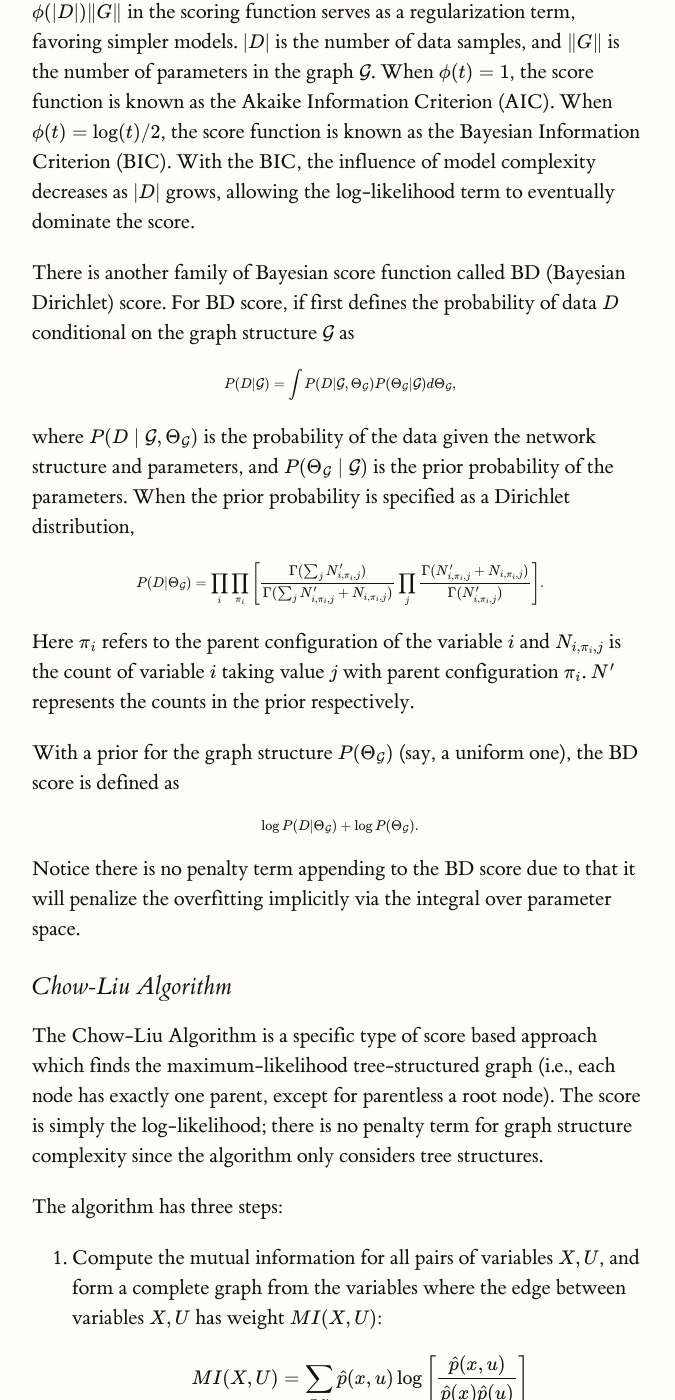
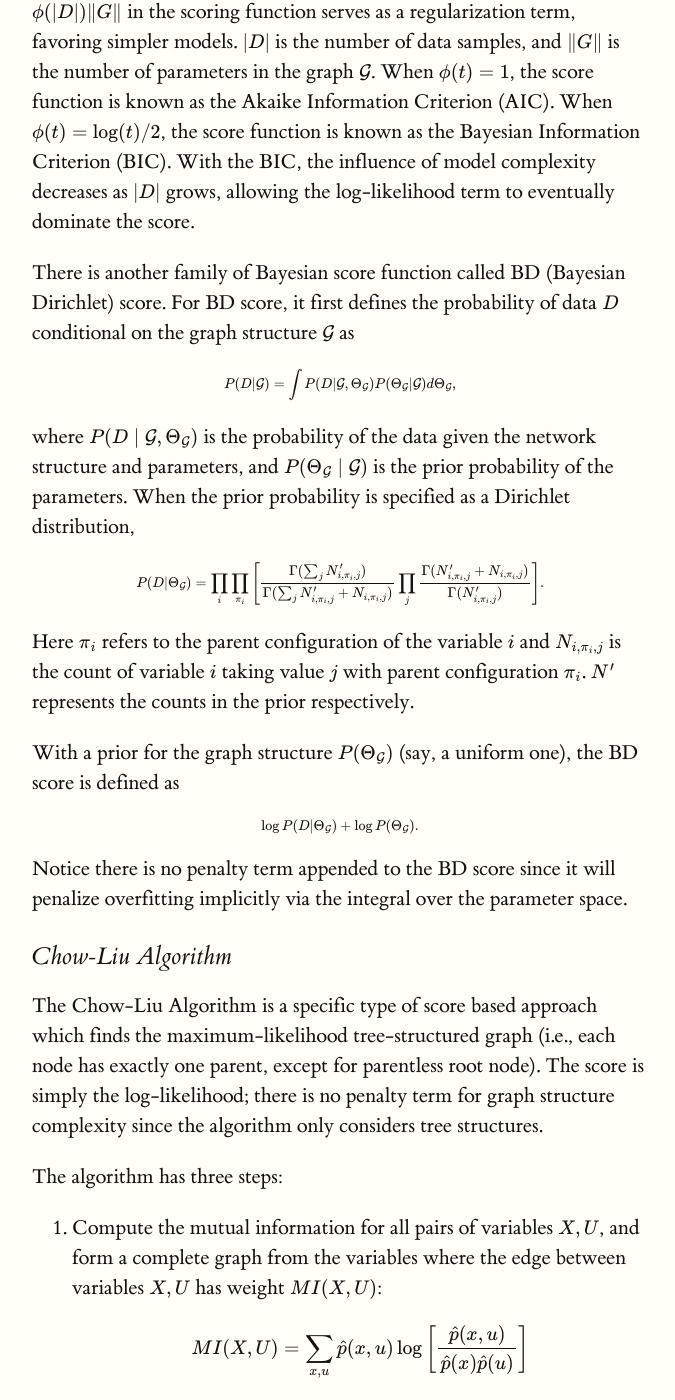
Before and after one commit to ermongroup/cs228-notes, a Jekyll site: the page built from learning/structure/index.md, in a window 1280 px wide and 1400 px high, scrolled down 948 px. Shown: the whole window, without its empty margins (128-803 px from the left). Built offline with Jekyll 4.4.1, drawn with Linux system fonts in a browser that asks for light colours; formulas are drawn with MathJax 3; some of the changed text lies outside the part shown.

Commit message:
Small updates to structure learning (#215)
* Fix typo in equation

* Small updates to structure learning

```diff
--- a/learning/structure/index.md
+++ b/learning/structure/index.md
@@ -17,7 +17,7 @@ $$ Score(G:D) = LL(G:D) - \phi(|D|) \|G\|. $$
 
 Here $$LL(G:D)$$ refers to the log-likelihood of the data under the graph structure $$\mathcal{G}$$. The parameters in the Bayesian network $$G$$ are estimated based on MLE and the log-likelihood score is calculated based on the estimated parameters. If the score function only consisted of the log-likelihood term, then the optimal graph would be a complete graph, which is probably overfitting the data. Instead, the second term $$\phi(\lvert D \rvert) \lVert G \rVert$$ in the scoring function serves as a regularization term, favoring simpler models. $$\lvert D \rvert$$ is the number of data samples, and $$\|G\|$$ is the number of parameters in the graph $$\mathcal{G}$$. When $$\phi(t) = 1$$, the score function is known as the Akaike Information Criterion (AIC). When $$\phi(t) = \log(t)/2$$, the score function is known as the Bayesian Information Criterion (BIC). With the BIC, the influence of model complexity decreases as $$\lvert D \rvert$$ grows, allowing the log-likelihood term to eventually dominate the score.
 
-There is another family of Bayesian score function called BD (Bayesian Dirichlet) score. For BD score, if first defines the probability of data $$D$$ conditional on the graph structure $$\mathcal{G}$$ as
+There is another family of Bayesian score function called BD (Bayesian Dirichlet) score. For BD score, it first defines the probability of data $$D$$ conditional on the graph structure $$\mathcal{G}$$ as
 
 $$
 P(D|\mathcal{G})=\int P(D|\mathcal{G}, \Theta_{\mathcal{G}})P(\Theta_{\mathcal{G}}|\mathcal{G})d\Theta_{\mathcal{G}},
@@ -36,11 +36,11 @@ With a prior for the graph structure $$P(\Theta_{\mathcal{G}})$$ (say, a uniform
 
 $$ \log P(D|\Theta_{\mathcal{G}}) + \log P(\Theta_{\mathcal{G}}). $$
 
-Notice there is no penalty term appending to the BD score due to that it will penalize the overfitting implicitly via the integral over parameter space.
+Notice there is no penalty term appended to the BD score since it will penalize overfitting implicitly via the integral over the parameter space.
 
 ### Chow-Liu Algorithm
 
-The Chow-Liu Algorithm is a specific type of score based approach which finds the maximum-likelihood tree-structured graph (i.e., each node has exactly one parent, except for parentless a root node). The score is simply the log-likelihood; there is no penalty term for graph structure complexity since the algorithm only considers tree structures.
+The Chow-Liu Algorithm is a specific type of score based approach which finds the maximum-likelihood tree-structured graph (i.e., each node has exactly one parent, except for parentless root node). The score is simply the log-likelihood; there is no penalty term for graph structure complexity since the algorithm only considers tree structures.
 
 The algorithm has three steps:
 
```
Also changed, not shown: other parts of learning/structure/index.md (+2 -2 lines).
